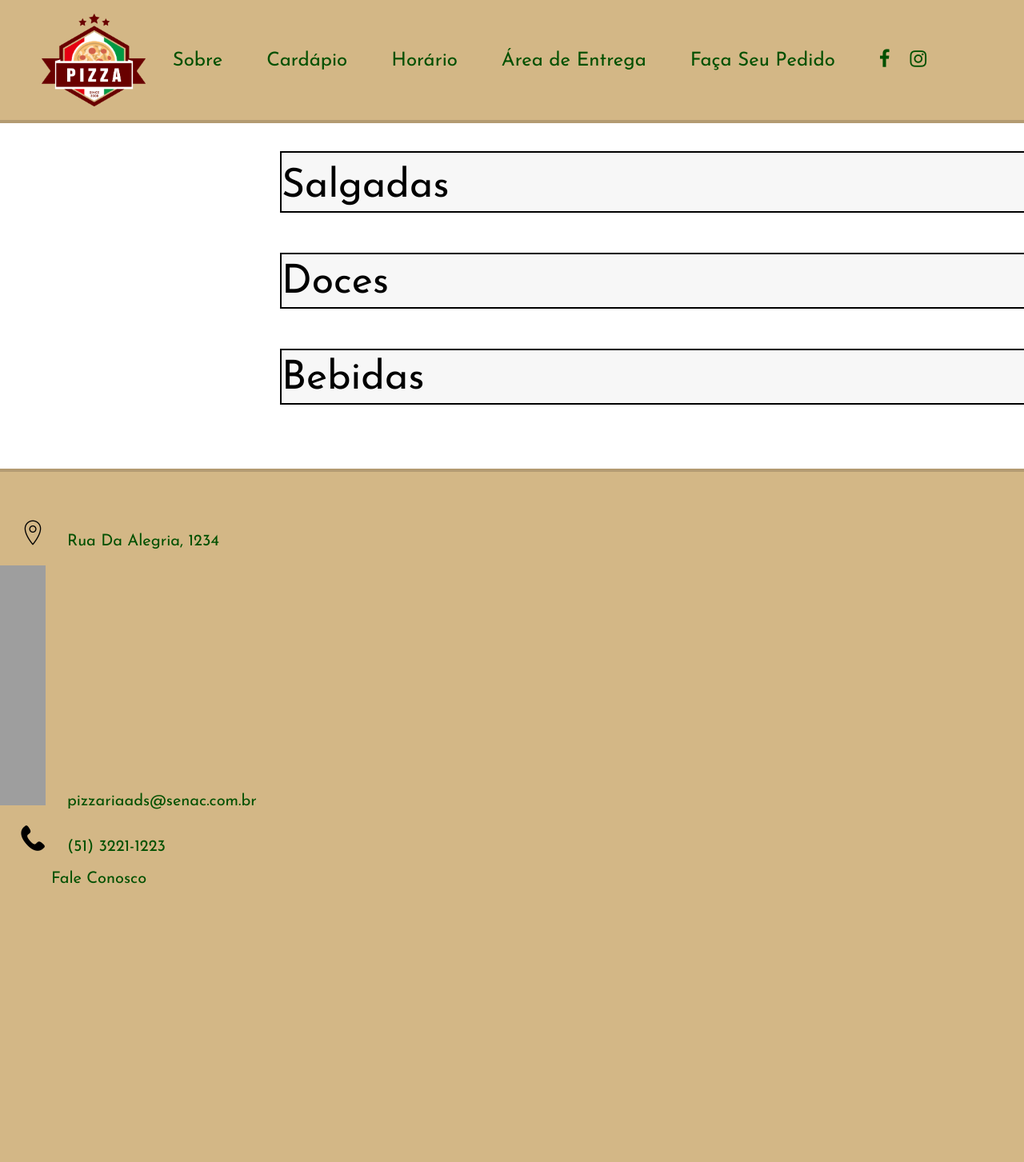
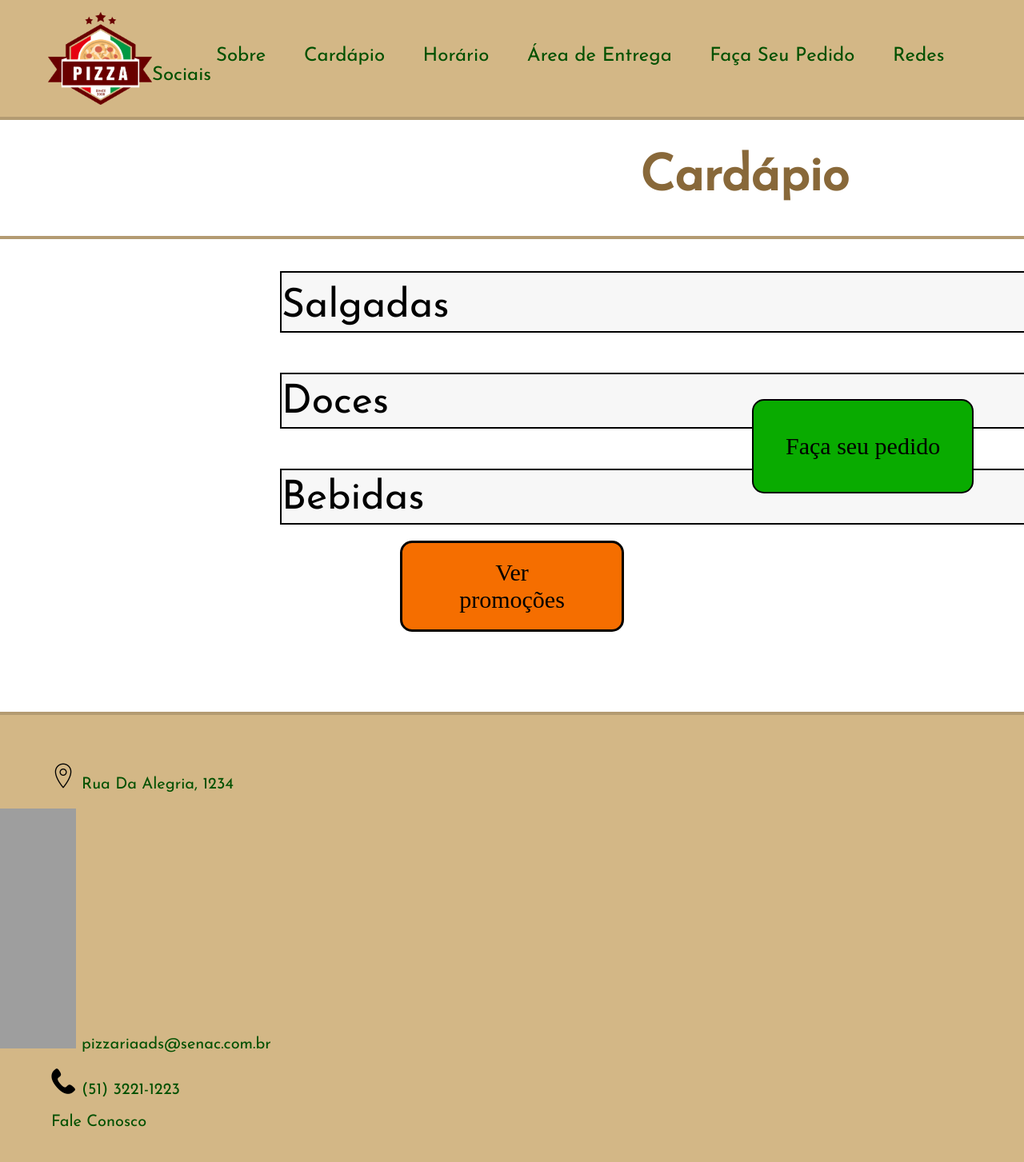
Before and after one commit to Vantoss/Programacao-Web, a PHP site: page /cardapioler.html in a window 1280 px wide. Shown: the whole page at 80% size. Before the commit the page ends 1105 px from the top, so only its background shows below. Run offline with PHP 8.4, Linux system fonts and the light colour scheme.

Commit message:
atualizar o bug

```diff
--- a/cardapioler.css
+++ b/cardapioler.css
@@ -12,6 +12,23 @@
 .cardown{
 	overflow: hidden;
 	padding-bottom: 80px;
+}
+.botão{
+	float: right;
+	margin-right: 250px;
+	margin-top: 200px;
+	width: 90px;
+}
+.fazer{
+	text-decoration: none;
+	background-color: #09AB00;
+	padding: 40px;
+	display: inline-block;
+	border: 2px solid black;
+	border-radius: 15px;
+	font-size: 30px;
+	color: black;
+	position: fixed;
 }
 .lista1{
 	margin-top: 40px;
@@ -114,3 +131,17 @@ li span{
 	color: #458216;
 	display: none;
 }
+.botao2{
+	margin: 20px 500px;
+	text-align: center;
+}
+.promo{
+	text-decoration: none;
+	background-color: #F56E00;
+	padding: 20px 70px;
+	display: inline-block;
+	border: 3px solid black;
+	border-radius: 15px;
+	font-size: 30px;
+	color: black;
+}
--- a/cardapioler.html
+++ b/cardapioler.html
@@ -5,32 +5,29 @@
 	<meta name="viewport" content="width=device-width, initial-scale=1">
 	<link rel="stylesheet" type="text/css" href="copiaecola.css">
 	<link rel="stylesheet" type="text/css" href="cardapioler.css">
-    <link rel="stylesheet" href="https://cdnjs.cloudflare.com/ajax/libs/font-awesome/4.7.0/css/font-awesome.min.css">
-
 	<title>Cardápio</title>
 </head>
 <body>
-    <header>
-        <div id="menu">
-            <nav>
-                <img src="imagens/logopizza.png" alt="" id="logotipo">
-                <ul  class="navlist">
-                    <li><a href="">Sobre</a></li>
-                    <li><a href="">Cardápio</a></li>
-                    <li><a href="">Horário</a></li>
-                    <li><a href="">Área de Entrega</a></li>
-                    <li><a href="" class="pedido">Faça Seu Pedido</a></li>
-                    <li><a href="https://www.facebook.com/" class="fa fa-facebook" id="sn"></a></li>
-                    <a href="https://www.instagram.com/" class="fa fa-instagram" id="sn"></a>
-                </ul>
-            </nav>
-        </div>
-    </header>
+<div class="topo">
+        <img src="imagens/logopizza.png" alt="Logo da Pizzaria">
+        <nav>
+            <a class="img" href="imagens/logopizza.png"></a>
+            <a href="">Sobre</a>
+            <a href="">Cardápio</a>
+            <a href="">Horário</a>
+            <a href="">Área de Entrega</a>
+            <a href="">Faça Seu Pedido</a>
+            <a href="">Redes Sociais</a>
+        </nav>
+    </div>
     <main>
         <div class="cardup">
         	<h1 class="cardapio">Cardápio</h1>
         </div>
         <div class="cardown">
+            <div class="botão">
+                <a href="#" class="fazer">Faça seu pedido</a>
+            </div>
         	<div class="lista1">
 	        	<ul class="salgado"> Salgadas
 		        	<li id="divisor">Tradicionais <span>25cm 30cm 35cm</span></li>
@@ -188,6 +185,9 @@
                     <li>Aurora Millésime 750mL</li>
                 </ul>
             </div>
+            <div class="botao2">
+                <a href="#" class="promo">Ver promoções</a>
+            </div>
         </div>
     </main>
     <footer class="rodapé">
--- a/copiaecola.css
+++ b/copiaecola.css
@@ -2,74 +2,45 @@
 @import url('https://fonts.googleapis.com/css2?family=Josefin+Sans&display=swap');
 
 
-*{
+body{
+    background-color: white;
     margin: 0px;
-    padding: 0px;
 }
-#logotipo{
+.topo img{
     width: 130px;
     float: left;
     margin-left: 30px;
 }
-#menu{
-    position: fixed;
-    width: 100%;
-    top: 0%;
-    left: 0%;
-}
-a{
-    color: rgb(0, 80, 0);
-    text-decoration: none;
-    font-family: 'josefin sans';
-    text-align: center;
-}
-a:hover{
-    pointer-events:stroke ;
-    text-decoration: underline;
-    transition: 0.3s;
-}
-nav{
-    display: flex;
-    align-items: center;
-    background-color: #D3B786;
-    height: 149.95px;
-    justify-content: space-around;
-    padding-left: 20px;
-    font-size: 24px;
-    border-bottom: 4px solid #B39B72;
-}
-.navlist {
-    list-style: none;
-display: flex;
-}
-li {
-    padding-left: 20px;
-    padding-right: 10px;
-    margin-left: 10px;
-    margin-right: 15px;
-}
-ul.navlist {
-    margin-right: 120px;
-}
-.rodapé{
+.topo, .rodapé{
     background-color: #D3B786;
     overflow: hidden;
 }
+.topo{
+    border-bottom: 4px solid #B39B72;
+    padding: 15px 30px;
+}
 .rodapé{
-    padding: 40px 0px;
-    border-top: 4px solid #B39B72;
-    width: 100%;
-    position: static;
-    bottom: 0;
+   padding: 40px 0px;
+   border-top: 4px solid #B39B72;
+   width: 100%;
+   position: static;
+   bottom: 0;
 }
-.rodapé a{
+nav{
+    font-family: 'Josefin Sans', sans-serif;
+    /*font-size: 1.2em;*/
+    font-size: 24px;
+    margin-top: 3.5%;
+}
+.topo a, .rodapé a{
     text-decoration: none;
     color: rgb(0, 80, 0);
     margin-left: 40px;
 }
-.rodapé a:hover{
+.topo a:hover, .rodapé a:hover{
     animation-duration: 0.3;
     background-color: rgba(0, 80, 0, 0.13);
+
 }
 .rodapé li{
     font-family: 'Josefin Sans', sans-serif;
@@ -84,11 +55,11 @@ ul.navlist {
     font-size: 20px;
 }
 .mapimg{
-    list-style-image: url(local.png);
+    list-style-image: url(imagens/local.png);
 }
 .emailimg{
-    list-style-image: url(email.png);
+    list-style-image: url(imagens/email.png);
 }
 .teleimg{
-list-style-image: url(tele.png);
+    list-style-image: url(imagens/tele.png);
 }
```
Also changed, not shown: copiaecola.html (+11 -16 lines).
